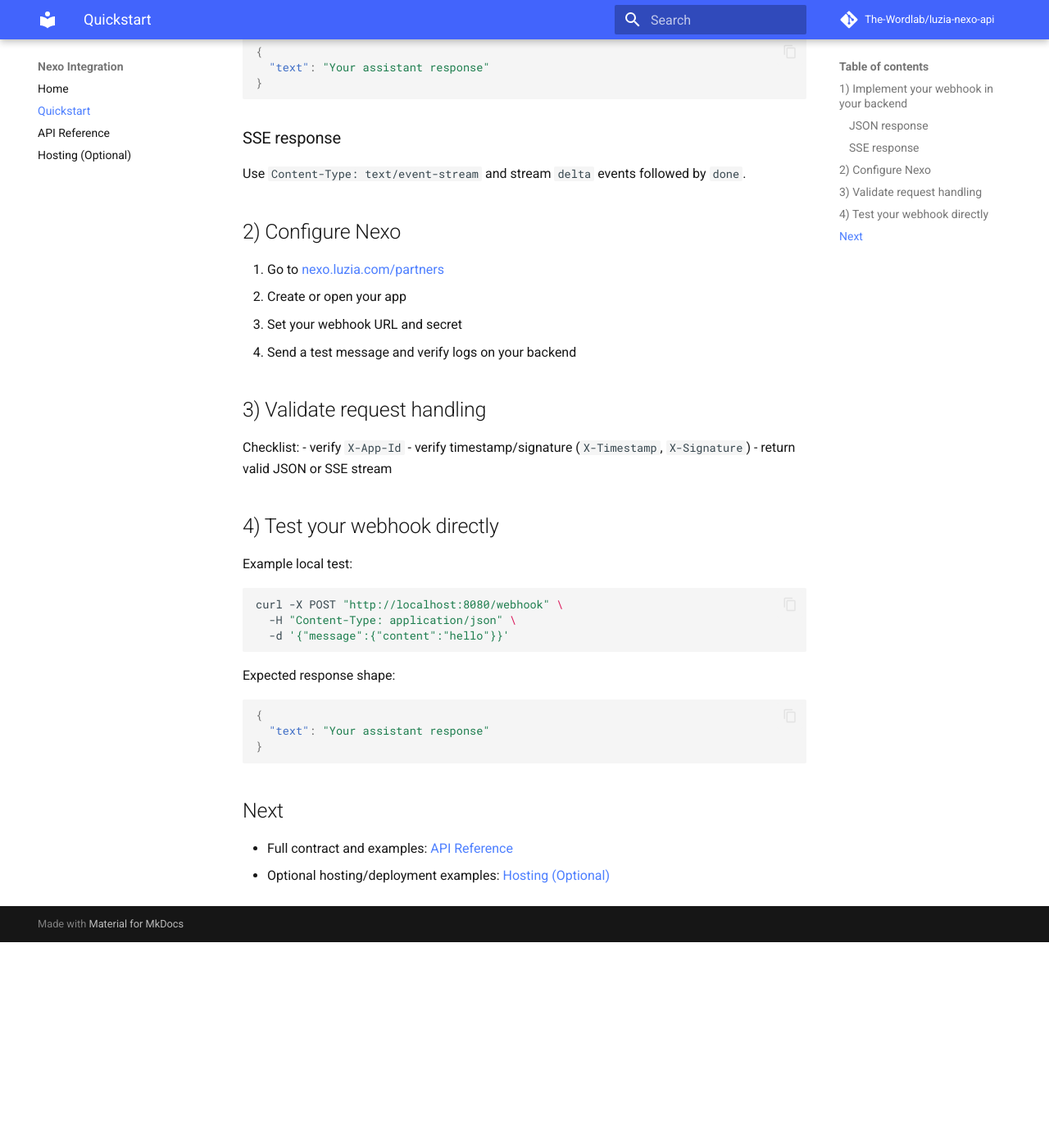
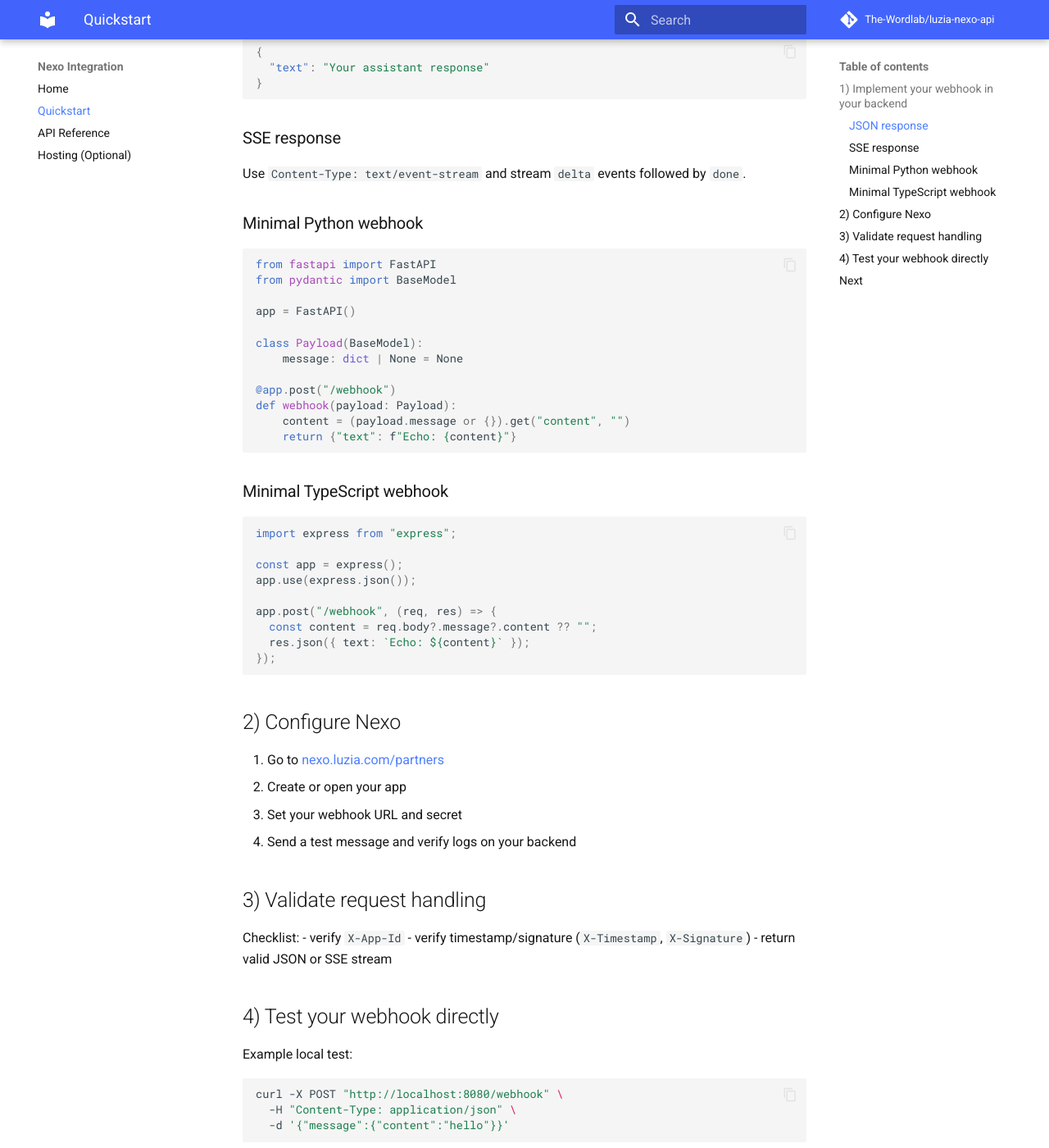
Before and after one commit to The-Wordlab/luzia-nexo-api, an MkDocs documentation site: the page built from docs/quickstart.md, in a window 1280 px wide and 1400 px high, scrolled down 291 px. Shown: the whole window at 82% size. Built offline with MkDocs 1.6.1 and Material for MkDocs 9.7.7, drawn with Linux system fonts in a browser that asks for light colours; comment, search, counter and statistics services are not loaded; before the commit the page ends 1440 px from its top, so only the background shows below that; some of the changed text lies outside the part shown.

Commit message:
docs: add webhook code snippets and examples repo link to quickstart

````diff
--- a/docs/quickstart.md
+++ b/docs/quickstart.md
@@ -15,6 +15,37 @@
 ### SSE response
 
 Use `Content-Type: text/event-stream` and stream `delta` events followed by `done`.
+
+### Minimal Python webhook
+
+```python
+from fastapi import FastAPI
+from pydantic import BaseModel
+
+app = FastAPI()
+
+class Payload(BaseModel):
+    message: dict | None = None
+
+@app.post("/webhook")
+def webhook(payload: Payload):
+    content = (payload.message or {}).get("content", "")
+    return {"text": f"Echo: {content}"}
+```
+
+### Minimal TypeScript webhook
+
+```ts
+import express from "express";
+
+const app = express();
+app.use(express.json());
+
+app.post("/webhook", (req, res) => {
+  const content = req.body?.message?.content ?? "";
+  res.json({ text: `Echo: ${content}` });
+});
+```
 
 ## 2) Configure Nexo
 
````
Also changed, not shown: other parts of docs/quickstart.md (+1 -0 lines).
